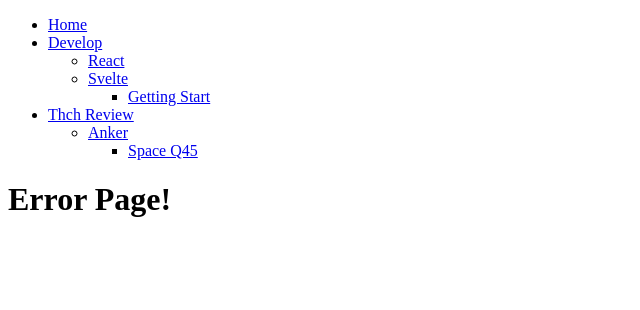
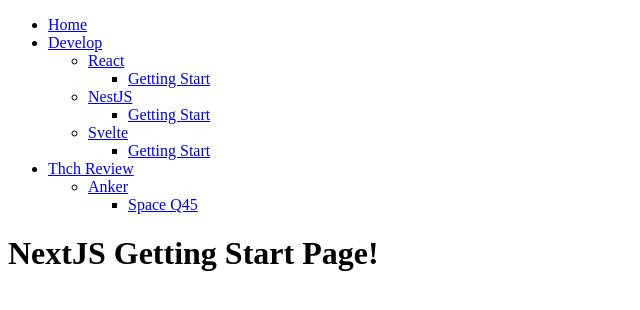
Before and after one commit to taeksoolee/svelte-blog, a SvelteKit app: page /develop/nextjs/getting-start in a window 1280 px wide. Before the commit this address had no page. Shown: the top 310 px of the page, without its empty margins (0-640 px from the left). Built offline with nearby package versions, Linux system fonts and the light colour scheme.

Commit message:
chore: 페이지 구조 수정

```diff
--- a/src/routes/+layout.svelte
+++ b/src/routes/+layout.svelte
@@ -10,7 +10,18 @@
         <li>
           <a href="/develop">Develop</a>
           <ul>
-            <li><a href="/develop/react">React</a></li>
+            <li>
+              <a href="/develop/react">React</a>
+              <ul>
+                <li><a href="/develop/react/getting-start">Getting Start</a></li>
+              </ul>
+            </li>
+            <li>
+              <a href="/develop/nextjs">NestJS</a>
+              <ul>
+                <li><a href="/develop/nextjs/getting-start">Getting Start</a></li>
+              </ul>
+            </li>
             <li>
               <a href="/develop/svelte">Svelte</a>
               <ul>
--- /dev/null
+++ b/src/routes/develop/nextjs/+page.svelte
@@ -0,0 +1,5 @@
+<svelte:head>
+  <title>NextJS Page</title>
+</svelte:head>
+
+<h1>NextJS Page!</h1>
--- /dev/null
+++ b/src/routes/develop/nextjs/getting-start/+page.svelte
@@ -0,0 +1,5 @@
+<svelte:head>
+  <title>NextJS Getting Start Page</title>
+</svelte:head>
+
+<h1>NextJS Getting Start Page!</h1>
--- /dev/null
+++ b/src/routes/develop/react/getting-start/+page.svelte
@@ -0,0 +1,5 @@
+<svelte:head>
+  <title>React Getting Start Page</title>
+</svelte:head>
+
+<h1>React Getting Start Page!</h1>
```
